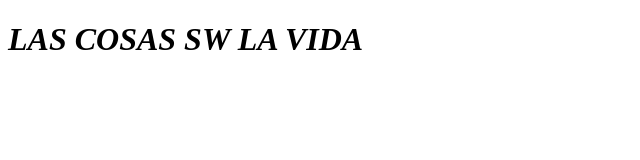
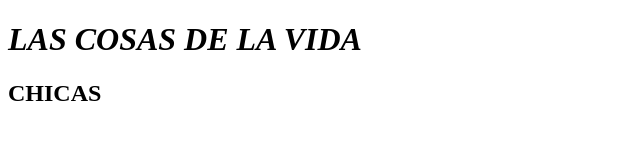
Before and after one commit to alejandrodalmau/OTROS, a plain HTML site: page index.html in a window 1280 px wide. Shown: the whole page, without its empty margins (0-640 px from the left). Drawn offline with Linux system fonts and the light colour scheme.

Commit message:
MODIFICACION SUJETRA A ESTADAR

```diff
--- a/index.html
+++ b/index.html
@@ -9,7 +9,8 @@
 </head>
 
 <body>
-  <h1><em>LAS COSAS SW LA VIDA</em></h1>
+  <h1><em>LAS COSAS DE LA VIDA</em></h1>
+  <H2>CHICAS</H2>
   <script src="script.js"></script>
 </body>
 
```
